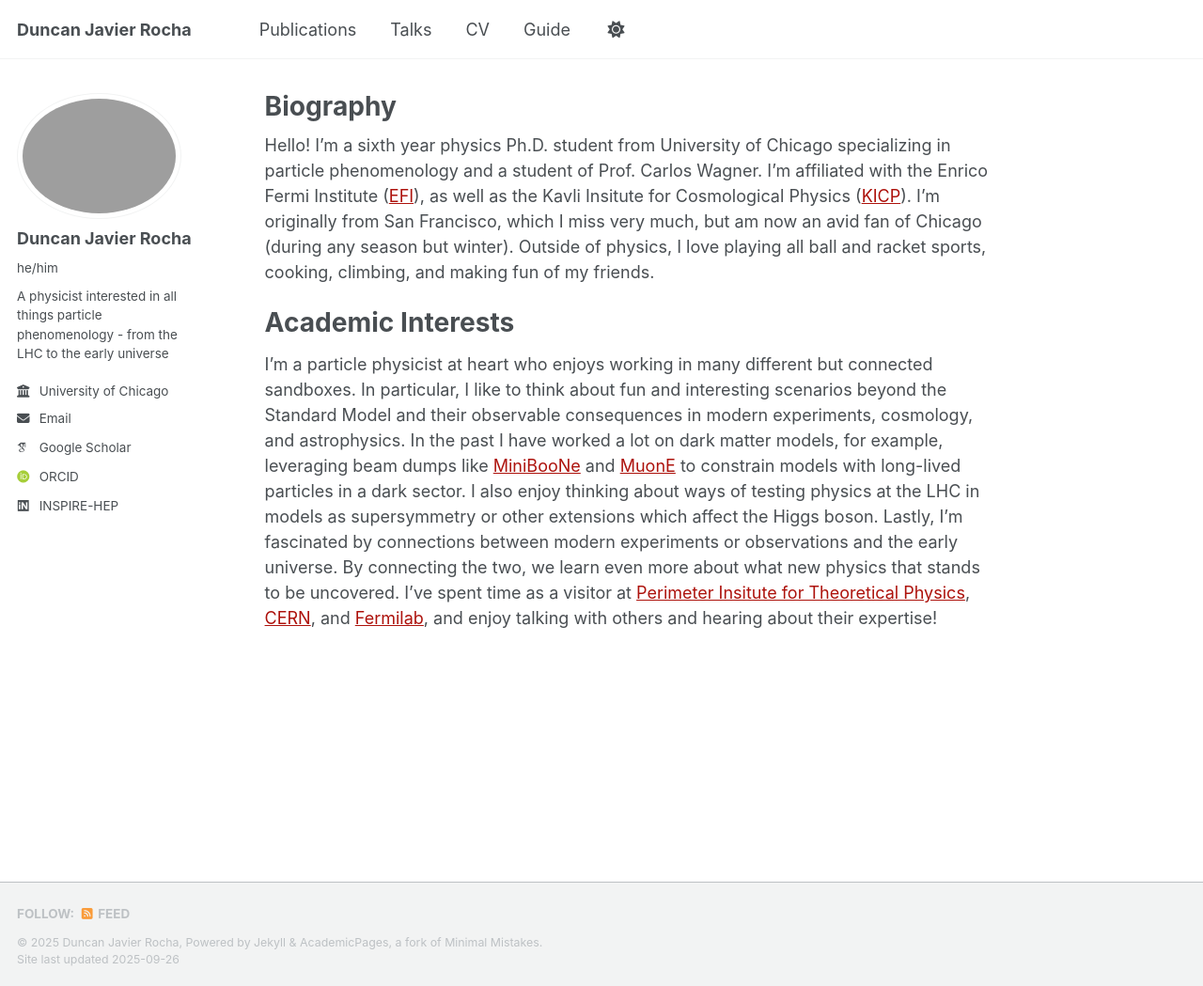
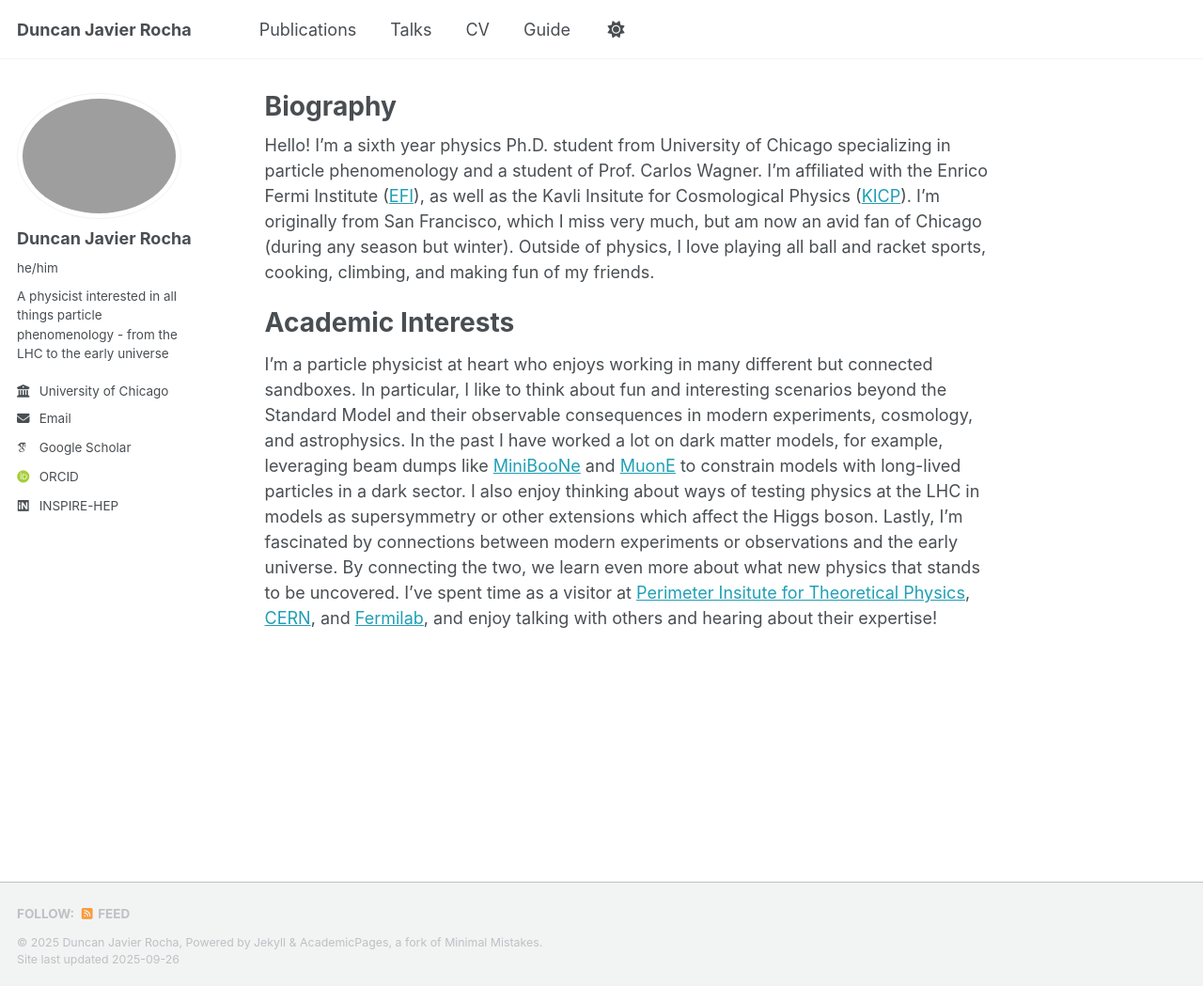
Before and after one commit to duncanrocha/duncanrocha.github.io, a Jekyll site: the page built from _pages/about.md, in a window 1280 px wide and 1049 px high. Shown: the whole window at 94% size. Built offline with Jekyll 4.4.1, drawn with Linux system fonts in a browser that asks for light colours; some web fonts are replaced; a script that is not in the unit is left out.

Commit message:
Update _default_light.scss

```diff
--- a/_sass/theme/_default_light.scss
+++ b/_sass/theme/_default_light.scss
@@ -24,7 +24,7 @@
 $navicon-width              : 28px;
 $navicon-height             : 4px;
 $sidebar-link-max-width     : 250px;
-$sidebar-screen-min-width   : 1024px;
+$sidebar-screen-min-width   : 1624px;
 
 /* Default light theme for the site */
 :root {
@@ -36,7 +36,7 @@
     --global-code-background-color      : #fafafa;
     --global-code-text-color            : #{$darker-gray};
     --global-fig-caption-color          : mix(#fff,  #{$dark-gray}, 25%);
-    --global-link-color                 : #ad120c;
+    --global-link-color                 : #209fb5;
     --global-link-color-hover           : mix(#000, #2f7f93, 25%);
     --global-link-color-visited         : mix(#fff, #2f7f93, 25%);
     --global-masthead-link-color        : #{$dark-gray};
```
